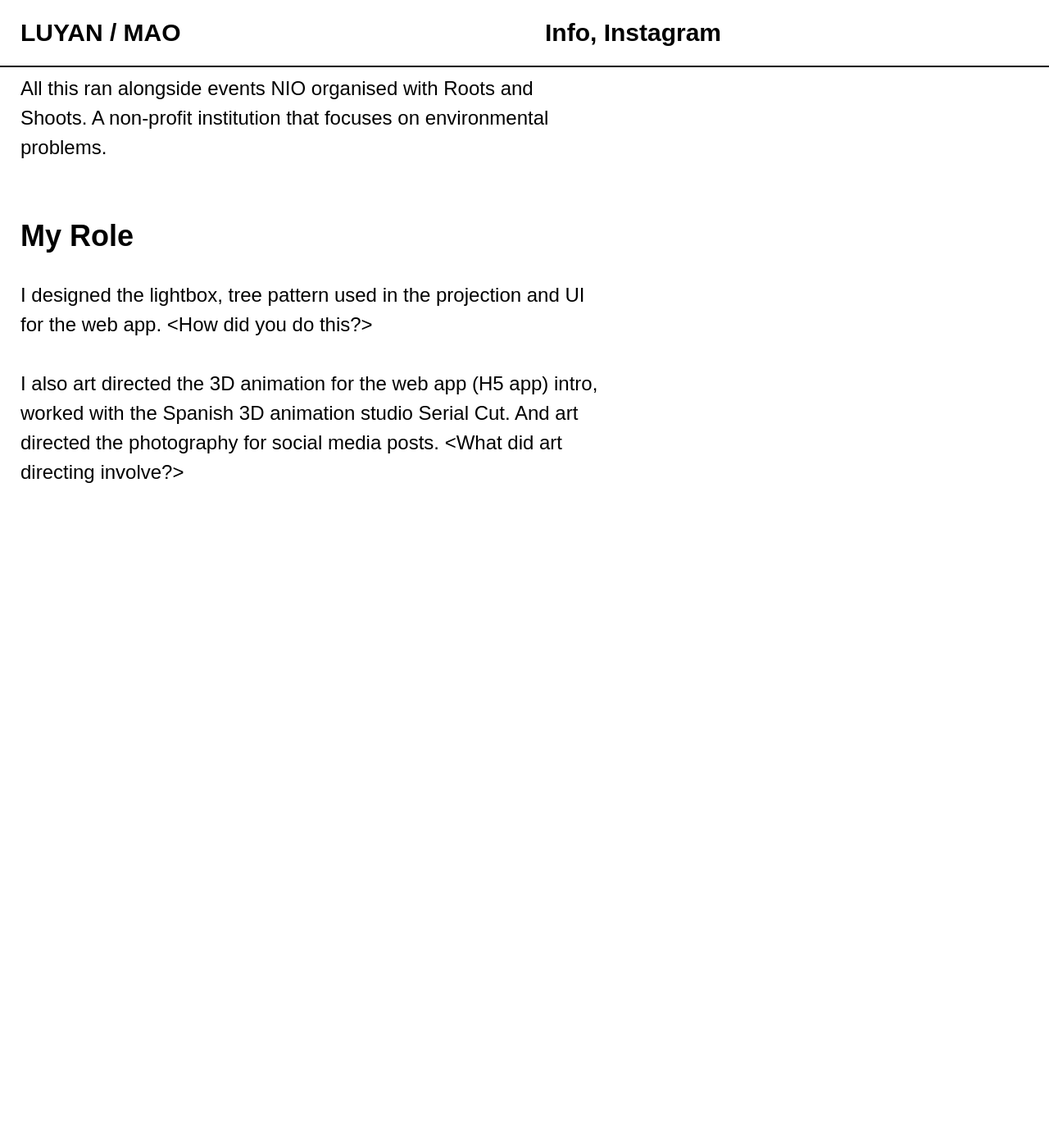
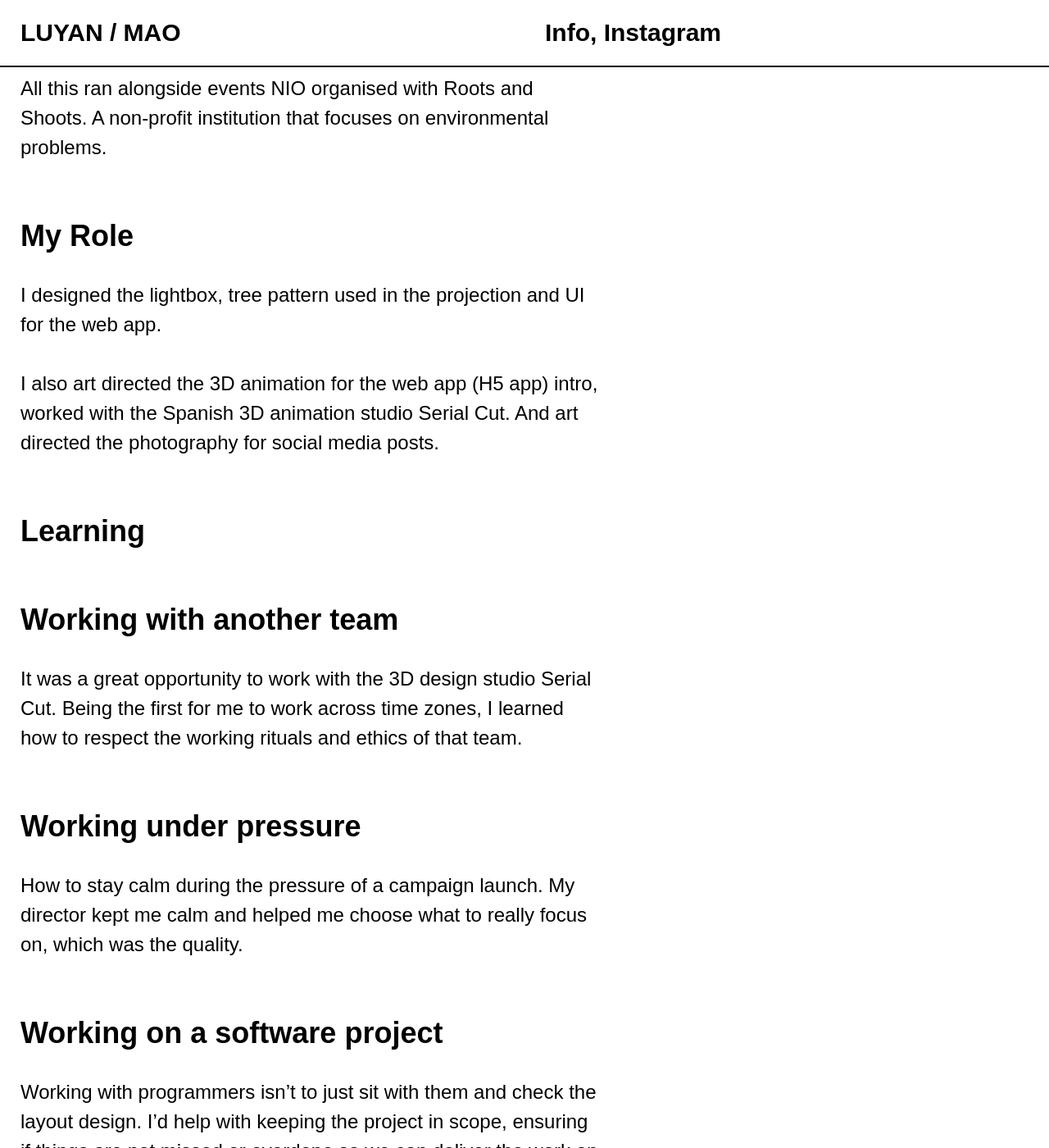
Before and after one commit to lumaoluyan/lumaoluyan.github.io, a Jekyll site: the page built from _work/nio-christmas-campaign-2018.md, in a window 1280 px wide and 1400 px high, scrolled down 1100 px. Shown: the whole window at 82% size. Built offline with Jekyll 4.4.1, drawn with Linux system fonts in a browser that asks for light colours; a script that is not in the unit is left out; before the commit the page ends 1730 px from its top, so only the background shows below that; some of the changed text lies outside the part shown.

Commit message:
Update Work “nio-christmas-campaign-2018”

```diff
--- a/_work/nio-christmas-campaign-2018.md
+++ b/_work/nio-christmas-campaign-2018.md
@@ -23,6 +23,20 @@ All this ran alongside events NIO organised with Roots and Shoots. A non-profit
 
 ## My Role
 
-I designed the lightbox, tree pattern used in the projection and UI for the web app. <How did you do this?>
+I designed the lightbox, tree pattern used in the projection and UI for the web app.
 
-I also art directed the 3D animation for the web app (H5 app) intro, worked with the Spanish 3D animation studio Serial Cut. And art directed the photography for social media posts. <What did art directing involve?>
+I also art directed the 3D animation for the web app (H5 app) intro, worked with the Spanish 3D animation studio Serial Cut. And art directed the photography for social media posts.
+
+## Learning
+
+## Working with another team
+
+It was a great opportunity to work with the 3D design studio Serial Cut. Being the first for me to work across time zones, I learned how to respect the working rituals and ethics of that team.
+
+## Working under pressure
+
+How to stay calm during the pressure of a campaign launch. My director kept me calm and helped me choose what to really focus on, which was the quality.
+
+## Working on a software project
+
+Working with programmers isn’t to just sit with them and check the layout design. I’d help with keeping the project in scope, ensuring if things are not missed or overdone so we can deliver the work on time. I also learnt how to  check the flow and structure of the web app works from a UX point of view.
```
